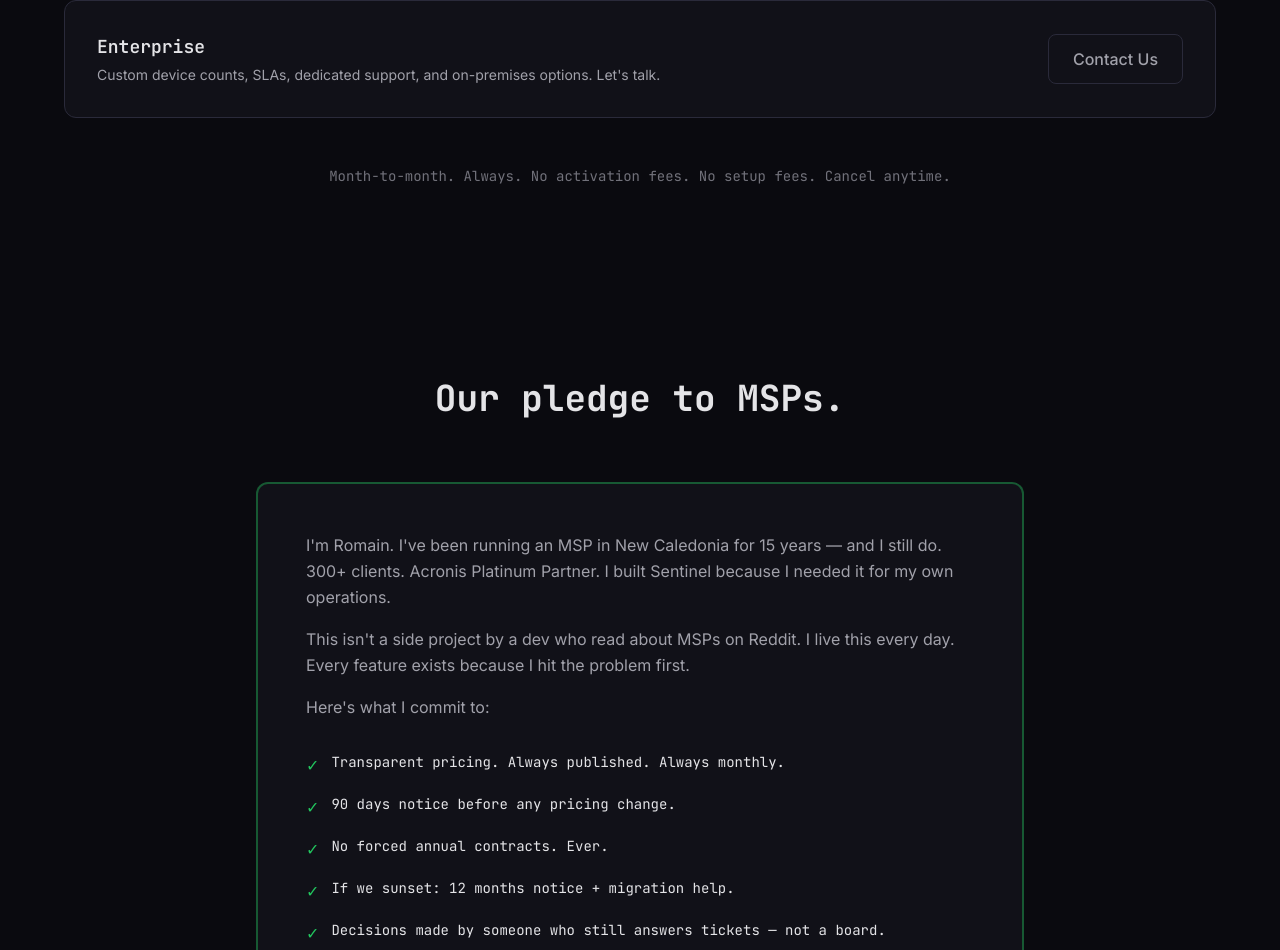
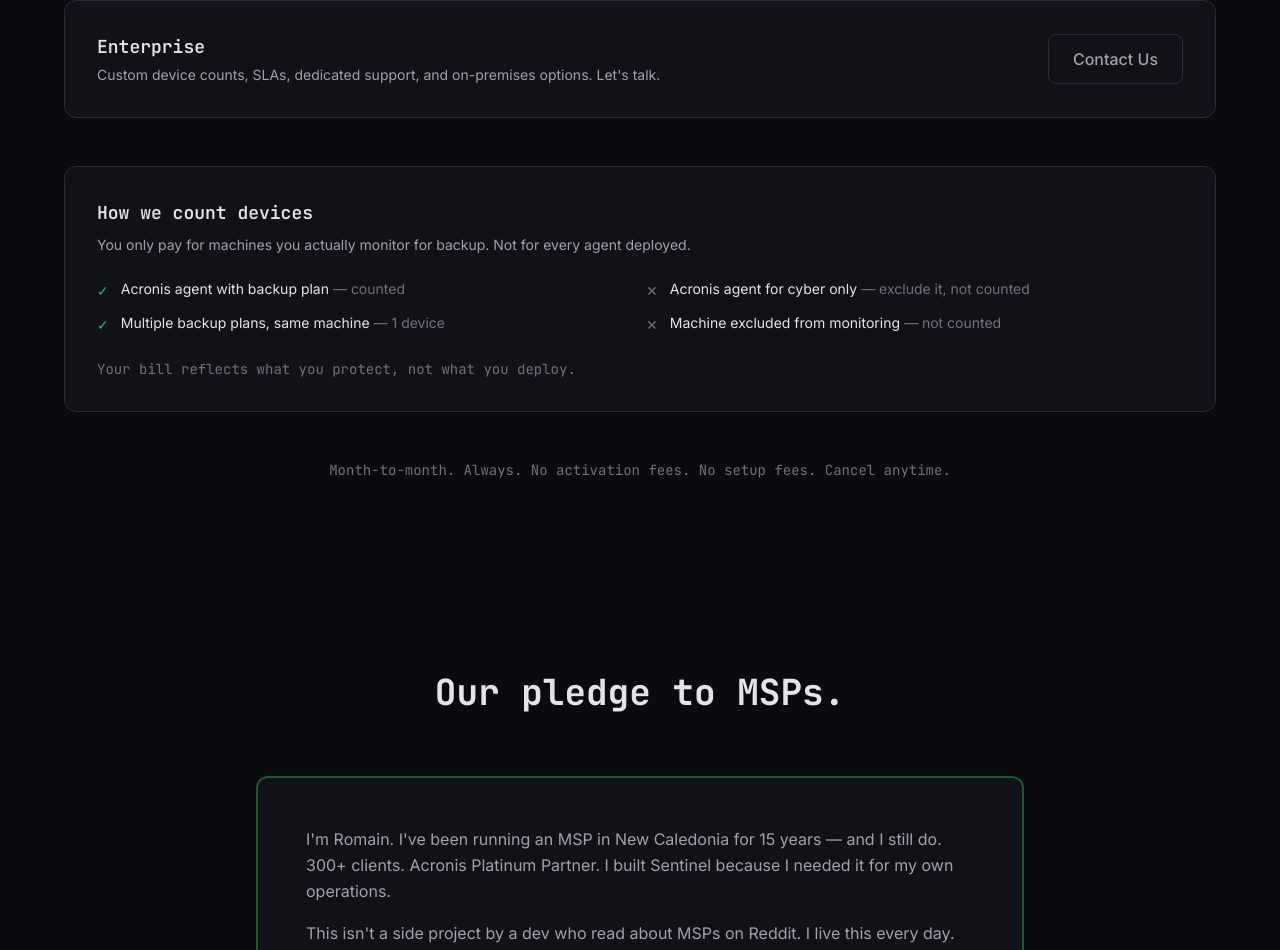
Before and after one commit to romsweb/shieldpulse-landing, a Next.js app: page / in a window 1280 px wide. Shown: the part 5878-6828 px from the top of the page. Built offline with nearby package versions, Linux system fonts and the light colour scheme.

Commit message:
feat: add "How we count devices" section under pricing
Fair billing messaging: only machines with backup plans count,
cyber-only agents and excluded machines are not billed.

Co-Authored-By: Claude Opus 4.6 (1M context) <noreply@anthropic.com>

```diff
--- a/src/components/pricing.tsx
+++ b/src/components/pricing.tsx
@@ -208,6 +208,55 @@ export default function Pricing() {
           </a>
         </motion.div>
 
+        {/* How we count devices */}
+        <motion.div
+          className="bg-bg-surface border border-border rounded-xl p-8 mb-12"
+          initial={{ opacity: 0, y: 20 }}
+          whileInView={{ opacity: 1, y: 0 }}
+          viewport={{ once: true }}
+          transition={{ duration: 0.5 }}
+        >
+          <h3 className="font-mono text-lg font-semibold text-text-primary mb-2">
+            How we count devices
+          </h3>
+          <p className="text-sm text-text-secondary mb-6">
+            You only pay for machines you actually monitor for backup. Not for every agent deployed.
+          </p>
+          <div className="grid sm:grid-cols-2 gap-3">
+            <div className="flex items-start gap-3 text-sm">
+              <span className="text-accent-green mt-0.5 shrink-0">✓</span>
+              <div>
+                <span className="text-text-primary">Acronis agent with backup plan</span>
+                <span className="text-text-muted"> — counted</span>
+              </div>
+            </div>
+            <div className="flex items-start gap-3 text-sm">
+              <span className="text-text-muted mt-0.5 shrink-0">✕</span>
+              <div>
+                <span className="text-text-primary">Acronis agent for cyber only</span>
+                <span className="text-text-muted"> — exclude it, not counted</span>
+              </div>
+            </div>
+            <div className="flex items-start gap-3 text-sm">
+              <span className="text-accent-green mt-0.5 shrink-0">✓</span>
+              <div>
+                <span className="text-text-primary">Multiple backup plans, same machine</span>
+                <span className="text-text-muted"> — 1 device</span>
+              </div>
+            </div>
+            <div className="flex items-start gap-3 text-sm">
+              <span className="text-text-muted mt-0.5 shrink-0">✕</span>
+              <div>
+                <span className="text-text-primary">Machine excluded from monitoring</span>
+                <span className="text-text-muted"> — not counted</span>
+              </div>
+            </div>
+          </div>
+          <p className="text-sm text-text-muted mt-6 font-mono">
+            Your bill reflects what you protect, not what you deploy.
+          </p>
+        </motion.div>
+
         <p className="text-center text-sm text-text-muted font-mono">
           Month-to-month. Always. No activation fees. No setup fees. Cancel anytime.
         </p>
```
